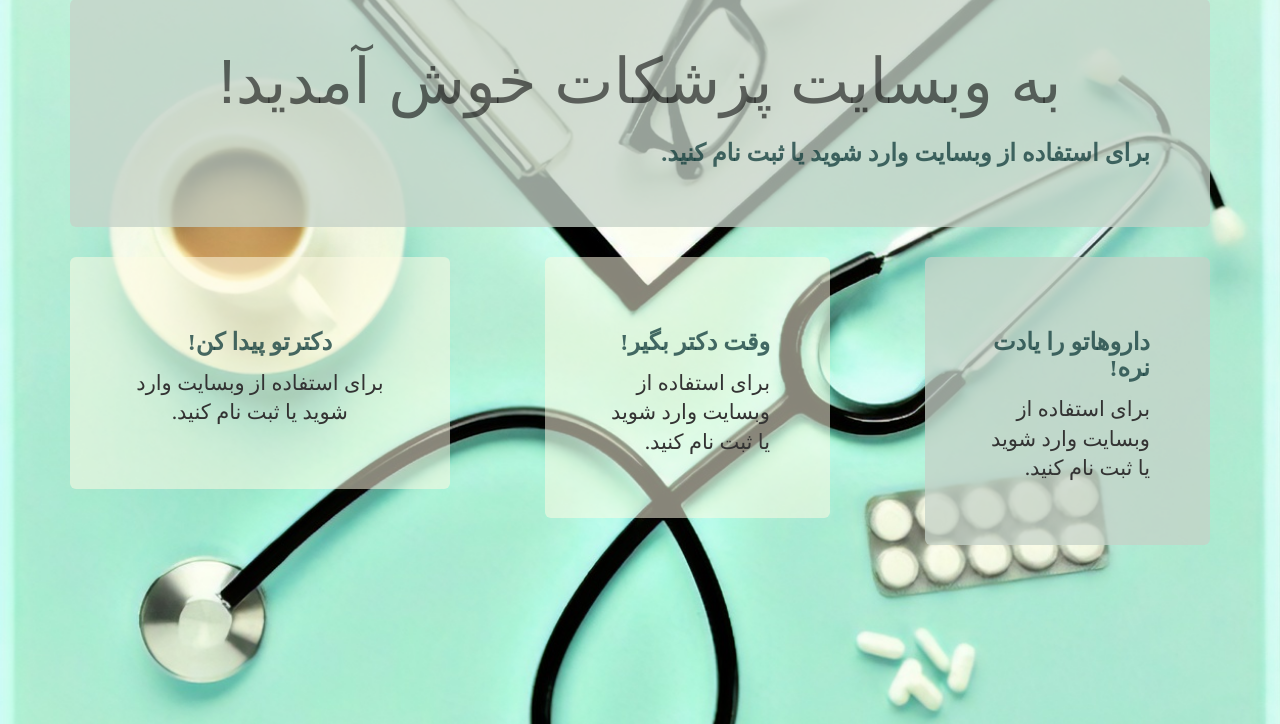
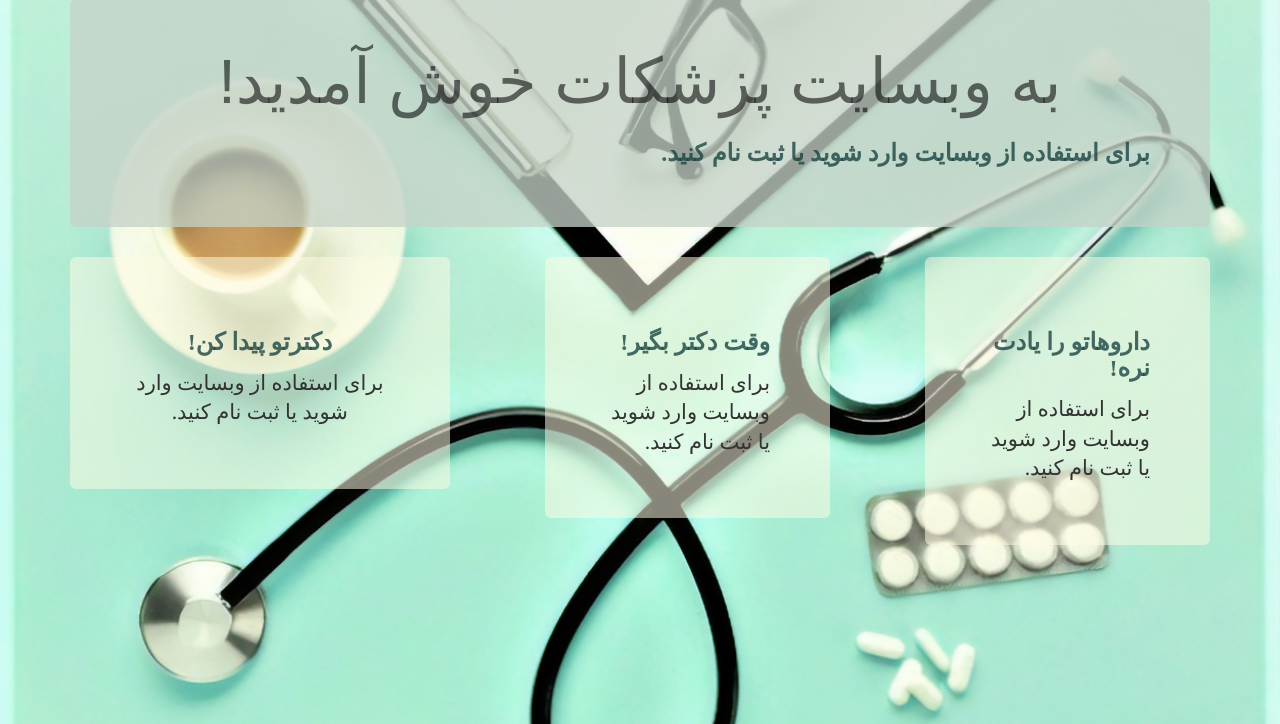
Before and after one commit to lilygoli/SAD_Pezeshkat, a Django app: page / in a window 1280 px wide. Shown: the part 76-800 px from the top of the page. Run offline with Django 3.2, Linux system fonts and the light colour scheme; some libraries are stand-ins or nearby versions.

Commit message:
Bug fix: user integrity error fix.

```diff
--- a/SAD/accounts/forms.py
+++ b/SAD/accounts/forms.py
@@ -30,6 +30,7 @@ class UserForm(forms.ModelForm):
         }
 
     def clean(self):
+        super(UserForm, self).clean()
         email = self.cleaned_data['email']  # adding some extra validation criteria to django's email validation!!
         email_parts = email.split('@')
         valid = True
--- a/SAD/templates/registration/index.html
+++ b/SAD/templates/registration/index.html
@@ -25,7 +25,7 @@
                 <p>برای استفاده از وبسایت وارد شوید یا ثبت نام کنید.</p>
 
         </div>
-        <div class="jumbotron col-sm-3 col-sm-offset-1" style="background-color: rgba(255,252,229,0.53)"">
+        <div class="jumbotron col-sm-3 col-sm-offset-1" style="background-color: rgba(255,252,229,0.53)">
 
             <h2>وقت دکتر بگیر!</h2>
 
@@ -33,7 +33,7 @@
                 <p>برای استفاده از وبسایت وارد شوید یا ثبت نام کنید.</p>
 
         </div>
-        <div class="jumbotron col-sm-3 col-sm-offset-1 " style="background-color: rgba(198, 211, 200, 0.76)">
+        <div class="jumbotron col-sm-3 col-sm-offset-1 " style="background-color: rgba(255,252,229,0.53)">
 
             <h2>داروهاتو را یادت نره!</h2>
 
```
